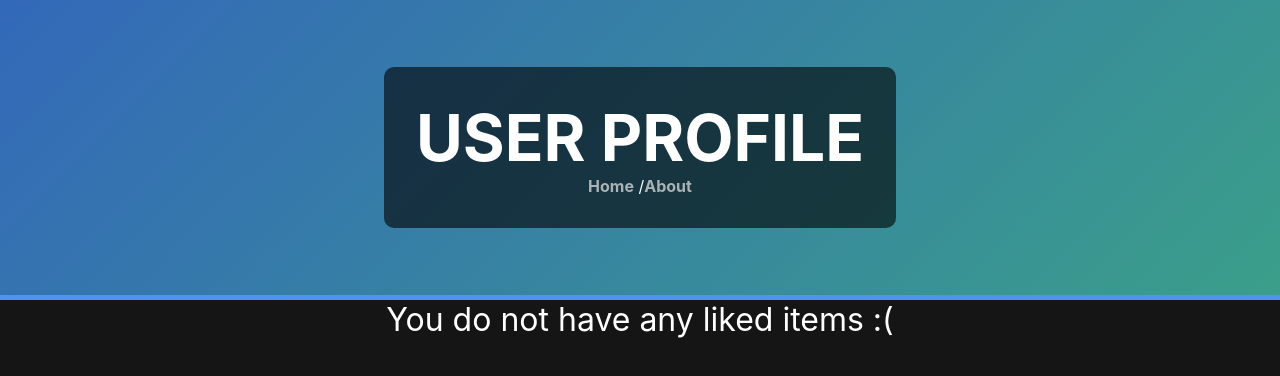
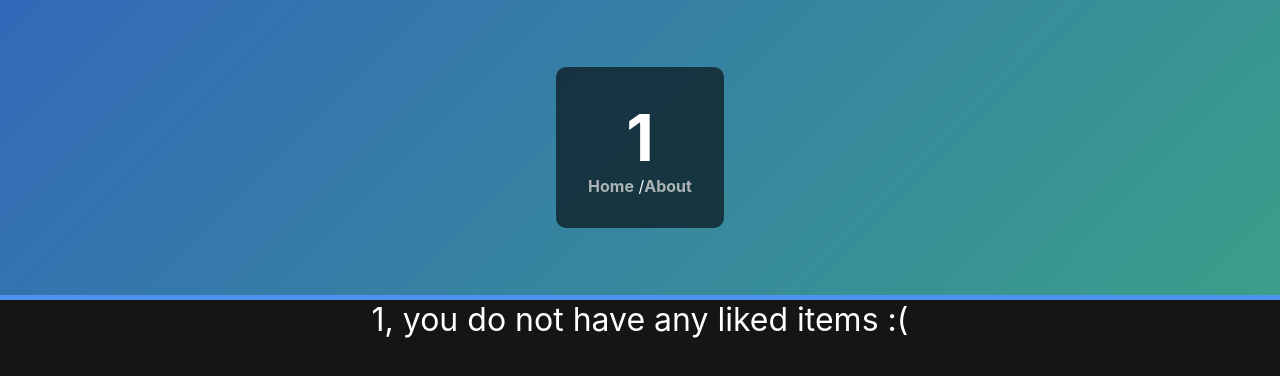
Before and after one commit to yusrinelson/react-learn, a React (Create React App) app: page /user/1 in a window 1280 px wide. Shown: the top 376 px of the page. Built offline with nearby package versions, Linux system fonts and the light colour scheme.

Commit message:
updated user profile

```diff
--- a/src/components/UserProfile/UserProfile.js
+++ b/src/components/UserProfile/UserProfile.js
@@ -1,16 +1,23 @@
 import React, { useEffect, useState } from "react";
-import { Link, Outlet } from "react-router-dom";
+import { Link, Outlet, useParams } from "react-router-dom";
 import "./UserProfile.css";
 import { FaHeart, FaRegHeart } from "react-icons/fa";
 
 export default function UserProfile({ liked, likedItems, toggleHearts }) {
   const [loading, setLoading] = useState([]);
+  const {userName} = useParams();
+  const [profile, setProfile] = useState({});
 
   useEffect(() => {
+    const fetchProfile = async () => {
+      setProfile({name: userName});
+    }
+    fetchProfile();
     setTimeout(() => {
       setLoading(false);
     }, 1000);
-  }, []);
+  }, [userName]);
+
   const displayLikeditems = likedItems.map((item) => {
     return (
       <div key={item.id}>
@@ -36,7 +43,7 @@ export default function UserProfile({ liked, likedItems, toggleHearts }) {
     <div>
       <header className="user-header">
         <div className="user-header__content">
-          <h1>USER PROFILE</h1>
+          <h1>{profile? profile.name : "no user name yet"}</h1>
           <p>
             <Link to={"/home"} className="user-nav__headings">
               Home
@@ -49,6 +56,7 @@ export default function UserProfile({ liked, likedItems, toggleHearts }) {
         </div>
         <Outlet />
       </header>
+
       {loading ? (
         <p className="loading-state">Loading...</p>
       ) : (
@@ -56,7 +64,7 @@ export default function UserProfile({ liked, likedItems, toggleHearts }) {
           {displayLikeditems.length > 0 ? (
             displayLikeditems
           ) : (
-            <p>You do not have any liked items :(</p>
+            <p>{userName}, you do not have any liked items :(</p>
           )}
         </div>
       )}
```
